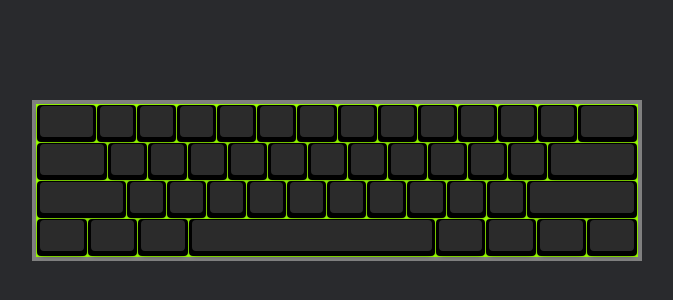
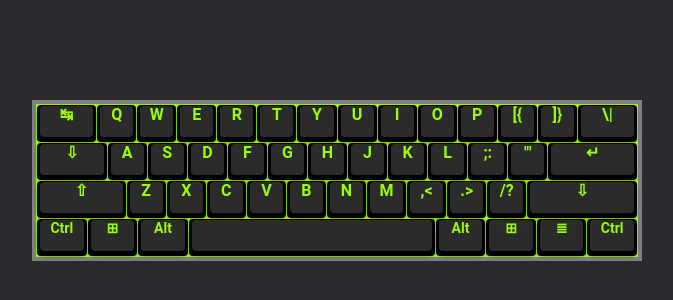
Before and after one commit to leoelicos/typr, a React (Create React App) app: page / in a window 1280 px wide. Shown: the part 220-520 px from the top of the page, without its empty margins (303-976 px from the left). Built offline with nearby package versions, Linux system fonts and the light colour scheme.

Commit message:
Simplify component logic

```diff
--- a/src/components/Keycap/index.jsx
+++ b/src/components/Keycap/index.jsx
@@ -1,9 +1,4 @@
-import Legend from '../Legend'
 import './style/keycap.css'
-export default function Keycap({ type, value }) {
-  return (
-    <kbd className={`keycap ${type}`}>
-      <Legend>{value}</Legend>
-    </kbd>
-  )
+export default function Keycap({ type, children }) {
+  return <kbd className={`keycap ${type}`}>{children}</kbd>
 }
```
